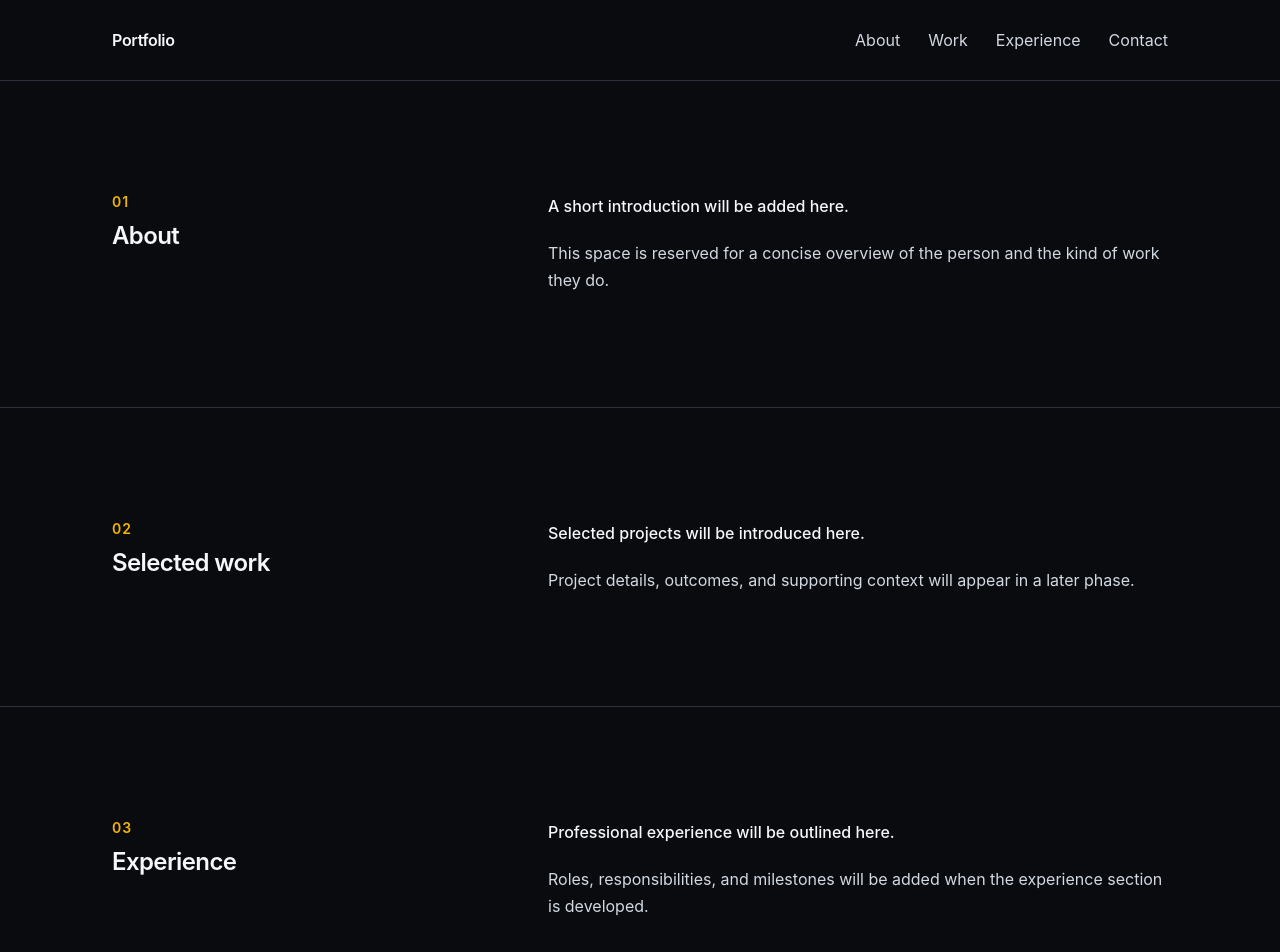
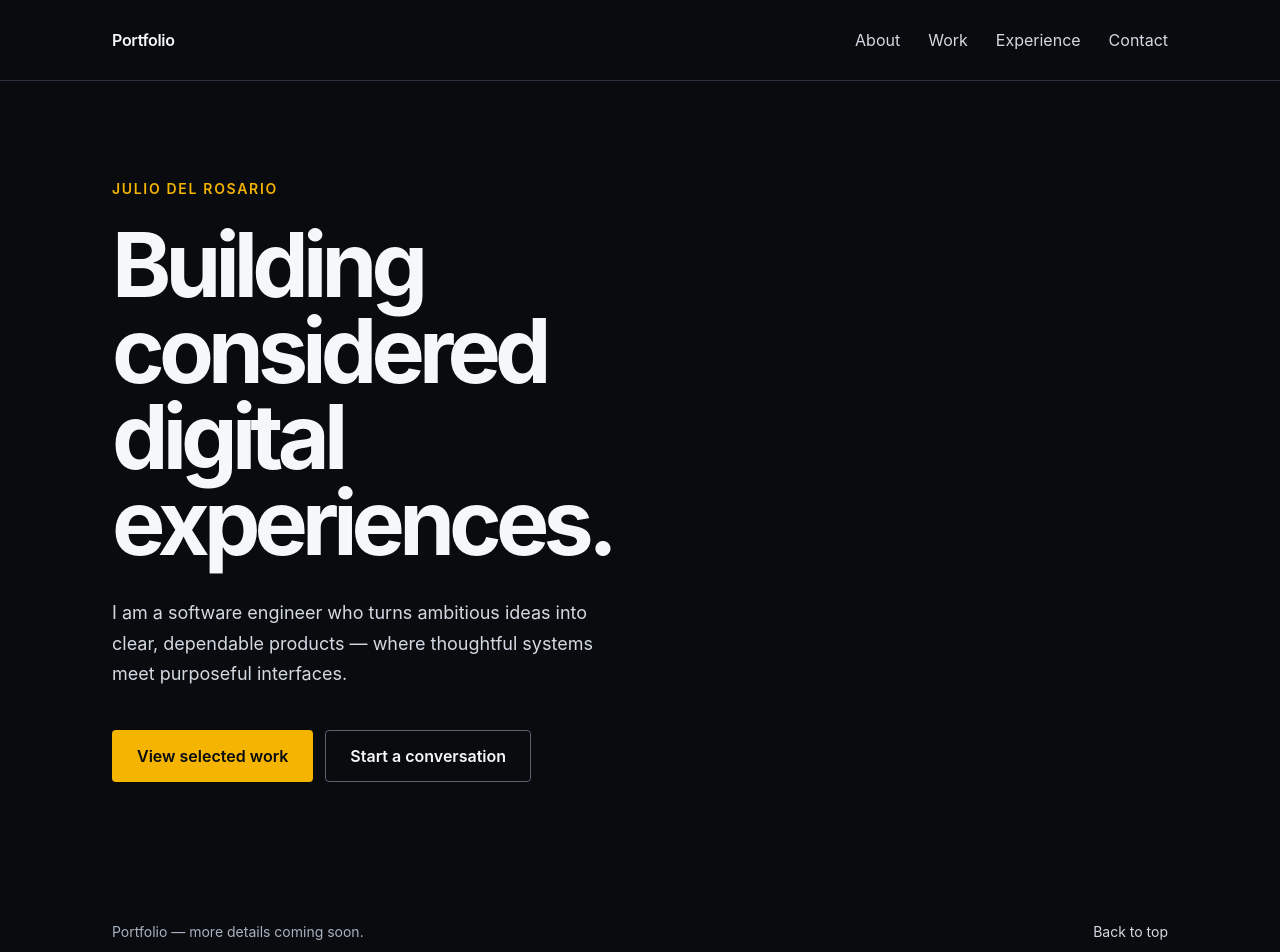
Before and after one commit to Julio-DelRosario/portfolio, a Next.js app: page / in a window 1280 px wide. Shown: the top 952 px of the page. Built offline with nearby package versions, Linux system fonts and the light colour scheme.

Commit message:
feat: build hero layout

```diff
--- a/src/app/globals.css
+++ b/src/app/globals.css
@@ -365,6 +365,86 @@ a {
   flex: 1;
 }
 
+.hero {
+  display: flex;
+  min-height: 100vh;
+  min-height: 100svh;
+  align-items: stretch;
+}
+
+.hero__container {
+  display: grid;
+  width: 100%;
+  grid-template-columns: minmax(0, 1fr);
+  align-items: center;
+  padding-top: clamp(4rem, 11vh, 8rem);
+  padding-bottom: clamp(4rem, 11vh, 8rem);
+}
+
+.hero__copy {
+  position: relative;
+  z-index: 1;
+  max-width: 43rem;
+}
+
+.hero__name {
+  margin: 0 0 var(--space-6);
+  color: var(--color-accent);
+  font-size: var(--font-size-sm);
+  font-weight: var(--font-weight-semibold);
+  letter-spacing: 0.12em;
+  line-height: var(--line-height-snug);
+  text-transform: uppercase;
+}
+
+.hero__headline {
+  max-width: 13ch;
+  margin: 0;
+  color: var(--color-text-primary);
+  font-size: clamp(3rem, 7vw, 6.5rem);
+  font-weight: 700;
+  letter-spacing: -0.065em;
+  line-height: 0.96;
+}
+
+.hero__description {
+  max-width: 34rem;
+  margin: var(--space-8) 0 0;
+  color: var(--color-text-secondary);
+  font-size: clamp(1rem, 1.5vw, 1.125rem);
+  line-height: 1.7;
+}
+
+.hero__actions {
+  display: flex;
+  flex-wrap: wrap;
+  gap: var(--space-3);
+  margin-top: var(--space-10);
+}
+
+.hero__hex-grid-slot {
+  display: none;
+}
+
+@media (min-width: 64rem) {
+  .hero__container {
+    grid-template-columns: minmax(0, 1.08fr) minmax(20rem, 0.92fr);
+    column-gap: clamp(3rem, 7vw, 8rem);
+  }
+
+  .hero__hex-grid-slot {
+    display: block;
+    min-height: min(38rem, 62vh);
+  }
+}
+
+@media (max-width: 25rem) {
+  .hero__actions {
+    align-items: stretch;
+    flex-direction: column;
+  }
+}
+
 .site-header,
 .site-section {
   border-color: var(--color-border-subtle);
--- a/src/app/page.tsx
+++ b/src/app/page.tsx
@@ -1,54 +1,33 @@
-import { Section } from "@/components/layout/section";
+import { PageContainer } from "@/components/layout/page-container";
 
 export default function Home() {
   return (
     <main id="main-content" tabIndex={-1}>
-      <Section
-        id="about"
-        eyebrow="01"
-        title="About"
-        description="A short introduction will be added here."
-      >
-        <p>
-          This space is reserved for a concise overview of the person and the
-          kind of work they do.
-        </p>
-      </Section>
+      <section className="hero" aria-labelledby="hero-heading">
+        <PageContainer className="hero__container">
+          <div className="hero__copy">
+            <p className="hero__name">Julio del Rosario</p>
+            <h1 id="hero-heading" className="hero__headline">
+              Building considered digital experiences.
+            </h1>
+            <p className="hero__description">
+              I am a software engineer who turns ambitious ideas into clear,
+              dependable products — where thoughtful systems meet purposeful
+              interfaces.
+            </p>
+            <div className="hero__actions" aria-label="Hero actions">
+              <a className="ds-button ds-button--primary ds-button--lg" href="#work">
+                View selected work
+              </a>
+              <a className="ds-button ds-button--secondary ds-button--lg" href="#contact">
+                Start a conversation
+              </a>
+            </div>
+          </div>
 
-      <Section
-        id="work"
-        eyebrow="02"
-        title="Selected work"
-        description="Selected projects will be introduced here."
-      >
-        <p>
-          Project details, outcomes, and supporting context will appear in a
-          later phase.
-        </p>
-      </Section>
-
-      <Section
-        id="experience"
-        eyebrow="03"
-        title="Experience"
-        description="Professional experience will be outlined here."
-      >
-        <p>
-          Roles, responsibilities, and milestones will be added when the
-          experience section is developed.
-        </p>
-      </Section>
-
-      <Section
-        id="contact"
-        eyebrow="04"
-        title="Contact"
-        description="Contact details will be shared here."
-      >
-        <p>
-          A direct way to get in touch will be provided in a later phase.
-        </p>
-      </Section>
+          <div className="hero__hex-grid-slot" aria-hidden="true" />
+        </PageContainer>
+      </section>
     </main>
   );
 }
```
